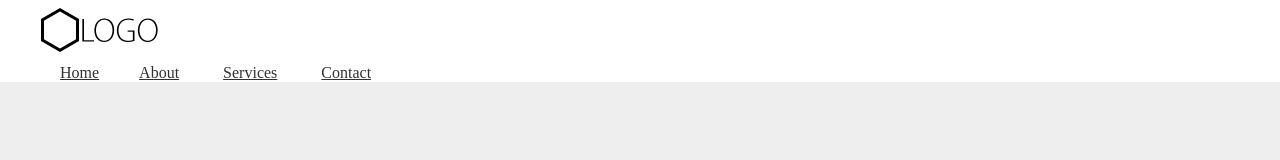
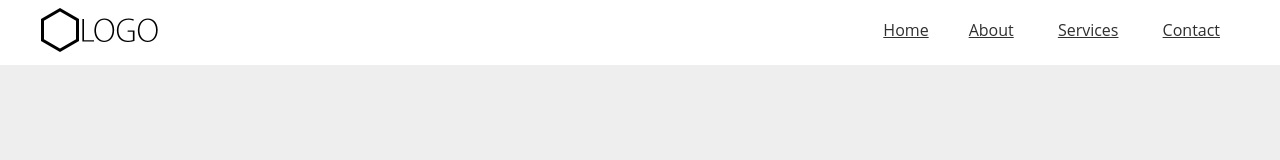
Before and after one commit to lanadian3lle/SimpleWebsiteLayout, a plain HTML site: page index.html in a window 1280 px wide. Drawn offline with Linux system fonts and the light colour scheme.

Commit message:
uploaded html and scc

```diff
--- a/css/main.css
+++ b/css/main.css
@@ -1,6 +1,7 @@
 *{
     margin:0;
     padding:0;
+    font-family:"Open Sans", sans-serif;
 }
 
 body{
@@ -18,8 +19,21 @@ body{
 
 }
 
+.tm-header::after{
+    content: " ";
+    clear:both;
+    display: block;
+    visibility: none;
+}
+
+.tm-logo{
+
+    float:left;
+
+}
+
 .tm-nav{
-
+   float:right;
 }
 
 .tm-nav ul li{
@@ -30,5 +44,12 @@ body{
     text-decoration: :none;
     padding: 10px 20px;
     color:#303030;
+    line-height: 60px;
 
 }
+
+.tm-nav ul li a:hover{
+    color:#3e99ff;
+
+
+}
--- a/index.html
+++ b/index.html
@@ -4,11 +4,12 @@
     <meta charset="utf-8"/>
     <title>>Semantic tags for the layout</title>
     <link rel="stylesheet" type="text/css" href="css/main.css"
+    <link href++"https://fonts.google.com/?query=open+sans&selection.family=Open+Sans" rel+"stylesheet">
 </head>
 <body>
     <header class="tm-header">
     <div class="tm-container">
-        <img src="logo%20(3).png" alt="logo" width="120"/>
+        <img src="logo%20(3).png" alt="logo" width="120" class+"tm-logo"/>
         <nav class="tm-nav">
             <ul>
                 <li><a href="#">Home</a><li>
```
